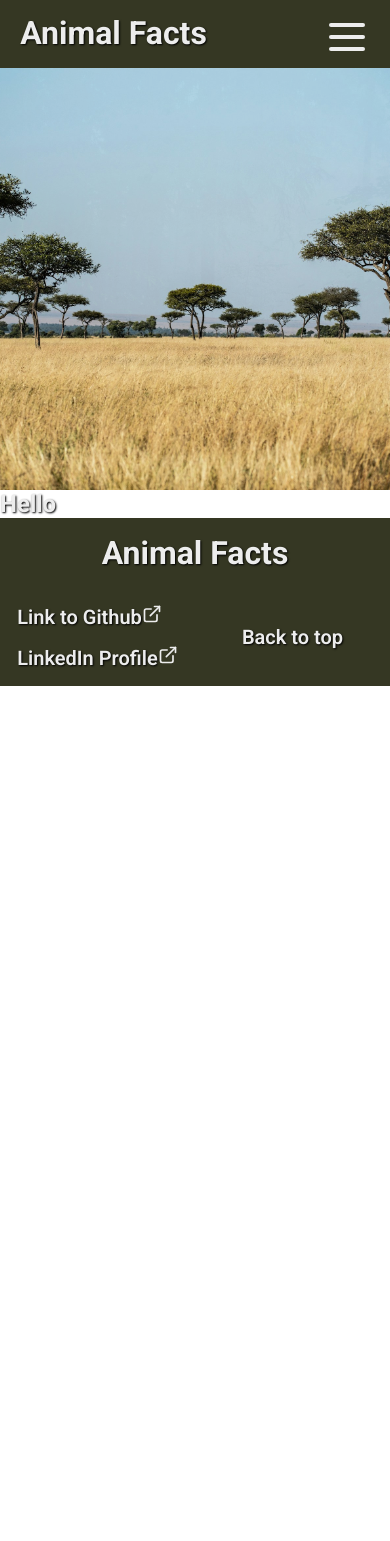
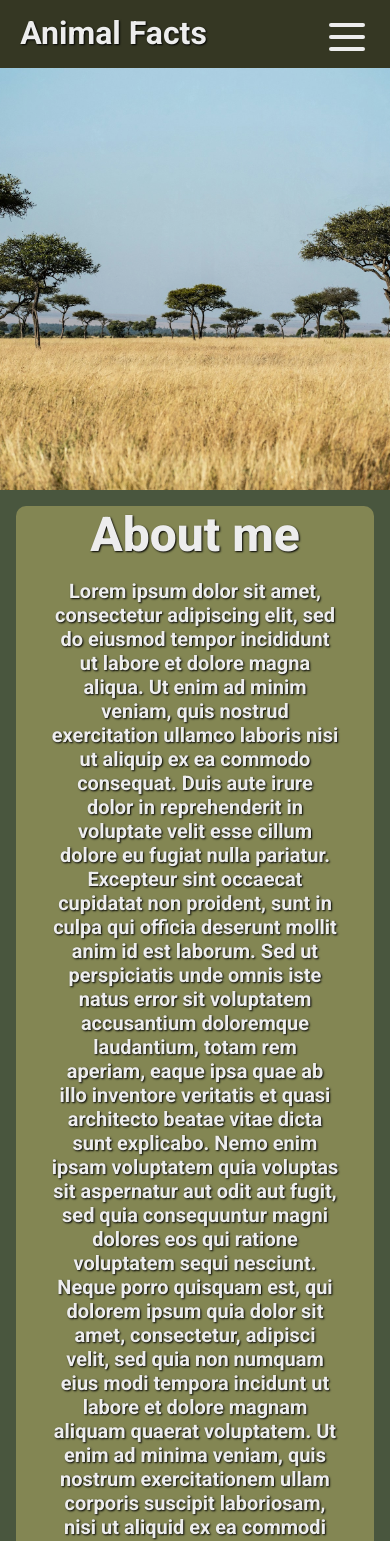
Before and after one commit to Zyzero95/Individual-Project, a Next.js app in the folder frontend/: page /about in a window 390 px wide. Shown: the top 1541 px of the page. Before the commit the page ends 844 px from the top, so only its background shows below. Built offline with nearby package versions, Linux system fonts and the light colour scheme.

Commit message:
Implemented about page. Implemented bread text from Lorem Ipsum. Added styling and media query for better responsivesness.

```diff
--- a/frontend/app/about/page.module.css
+++ b/frontend/app/about/page.module.css
@@ -0,0 +1,42 @@
+.about {
+    background-color: var(--main-background);
+    text-align: center;
+    display: grid;
+
+    .aboutSection {
+        margin: 1rem;
+        background-color: var(--card-background);
+        border-radius: 10px;
+        .aboutWrapper {
+            justify-self: center;
+            width: 50%;
+            display: flex;
+            flex-direction: column;
+            justify-content: space-around;
+            align-items: center;
+            .aboutHeading {
+                font-size: 3rem;
+                font-weight: 800;
+            }
+
+            .aboutText {
+                margin-top: 1rem;
+                margin-bottom: 1rem;
+                font-size: 1.25rem;
+                font-weight: 700;
+            }
+        }
+    }
+}
+
+@media only screen and (max-width: 600px) {
+    .about {
+        height: auto;
+        .aboutSection {
+            .aboutWrapper {
+                width: 80%;
+                height: auto;
+            }
+        }
+    }
+}
--- a/frontend/app/about/page.tsx
+++ b/frontend/app/about/page.tsx
@@ -1,9 +1,17 @@
-
+import styles from "./page.module.css"
 
 export default function page() {
   return (
-    <div>
-      <h2>Hello</h2>
-    </div>
+    <main className={styles.about}>
+      <section className={styles.aboutSection}>
+        <section className={styles.aboutWrapper}>
+          <h2 className={styles.aboutHeading}>About me</h2>
+          <p className={styles.aboutText}>
+            Lorem ipsum dolor sit amet, consectetur adipiscing elit, sed do eiusmod tempor incididunt ut labore et dolore magna aliqua. Ut enim ad minim veniam, quis nostrud exercitation ullamco laboris nisi ut aliquip ex ea commodo consequat. Duis aute irure dolor in reprehenderit in voluptate velit esse cillum dolore eu fugiat nulla pariatur. Excepteur sint occaecat cupidatat non proident, sunt in culpa qui officia deserunt mollit anim id est laborum.
+            Sed ut perspiciatis unde omnis iste natus error sit voluptatem accusantium doloremque laudantium, totam rem aperiam, eaque ipsa quae ab illo inventore veritatis et quasi architecto beatae vitae dicta sunt explicabo. Nemo enim ipsam voluptatem quia voluptas sit aspernatur aut odit aut fugit, sed quia consequuntur magni dolores eos qui ratione voluptatem sequi nesciunt. Neque porro quisquam est, qui dolorem ipsum quia dolor sit amet, consectetur, adipisci velit, sed quia non numquam eius modi tempora incidunt ut labore et dolore magnam aliquam quaerat voluptatem. Ut enim ad minima veniam, quis nostrum exercitationem ullam corporis suscipit laboriosam, nisi ut aliquid ex ea commodi consequatur? Quis autem vel eum iure reprehenderit qui in ea voluptate velit esse quam nihil molestiae consequatur, vel illum qui dolorem eum fugiat quo voluptas nulla pariatur?
+          </p>
+        </section>
+      </section>
+    </main>
   )
 }
```
Also changed, not shown: 11 other files (tests, documents, lock files or other folders).
